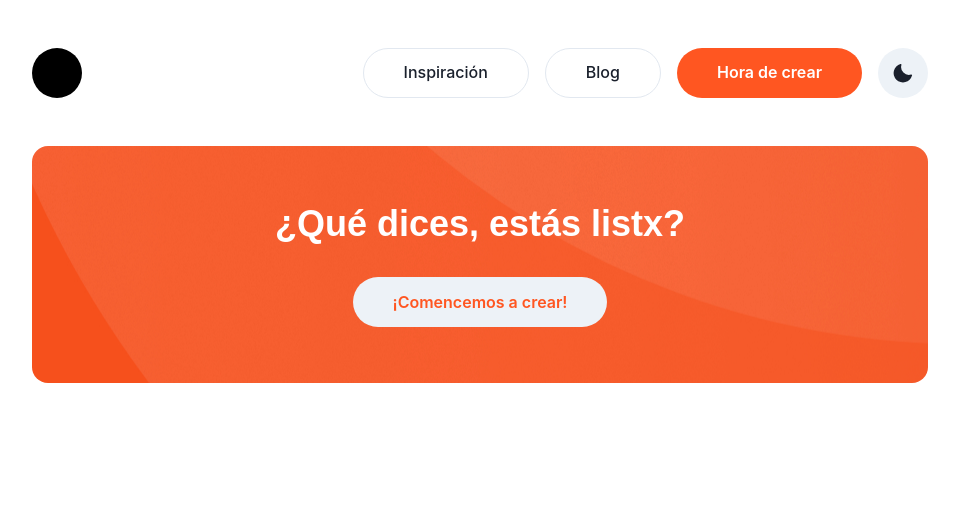
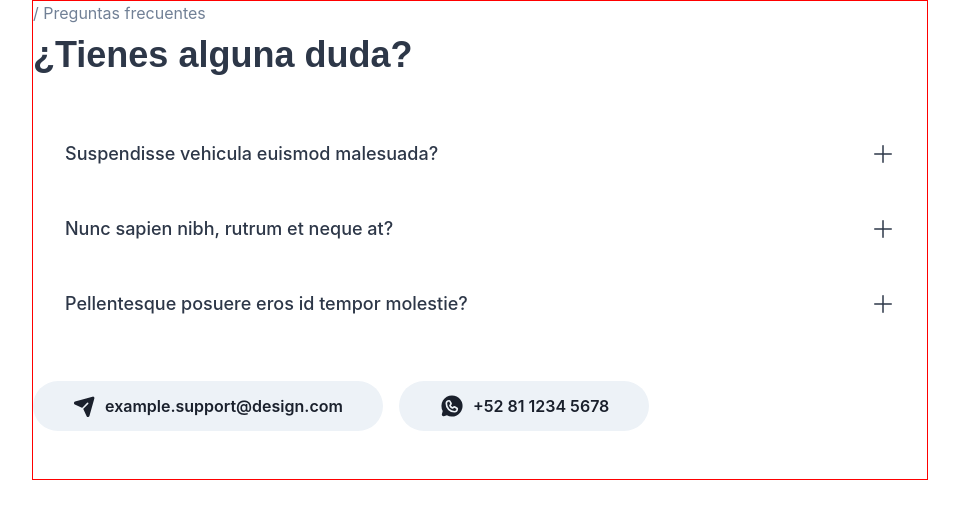
Before and after one commit to jorgesoriax/design-app, a Next.js app: page / in a window 1280 px wide. Shown: the top 518 px of the page, without its empty margins (160-1119 px from the left). Built offline with nearby package versions, Linux system fonts and the light colour scheme.

Commit message:
feat: added Faq component & edited Onboarding, ReadyTo components

```diff
--- a/pages/index.js
+++ b/pages/index.js
@@ -5,6 +5,7 @@ import Hero from "../src/components/Hero";
 import Onboarding from "../src/components/Onboarding";
 import Gallery from "../src/components/Gallery";
 import ReadyTo from "../src/components/ReadyTo";
+import Faq from "../src/components/Faq";
 
 export default function Home() {
   return (
@@ -16,11 +17,12 @@ export default function Home() {
       </Head>
 
       <Container maxW={{ base: "90%", md: "70%" }} p={0}>
-        <Navbar />
-        {/* <Hero/> */}
-        {/* <Onboarding/> */}
-        {/* <Gallery /> */}
-        <ReadyTo/>
+        {/* <Navbar />
+        <Hero/>
+        <Onboarding/>
+        <Gallery />
+        <ReadyTo/> */}
+        <Faq/>
       </Container>
     </div>
   );
--- /dev/null
+++ b/src/components/Faq.js
@@ -0,0 +1,109 @@
+import { AddIcon, MinusIcon } from "@chakra-ui/icons";
+import {
+  Accordion,
+  AccordionButton,
+  AccordionIcon,
+  AccordionItem,
+  AccordionPanel,
+  Box,
+  Button,
+  HStack,
+  Stack,
+  Text,
+  VStack,
+} from "@chakra-ui/react";
+import Header from "./Header";
+import faq from "../content/faq.json";
+import {
+  At,
+  Minus,
+  PaperPlaneTilt,
+  Plus,
+  WhatsappLogo,
+  X,
+} from "phosphor-react";
+import NextLink from "next/link";
+
+export default function Faq() {
+  const Contact = () => {
+    return (
+      <HStack spacing={4}>
+        <NextLink href="#" legacyBehavior passHref>
+          <Button as="a" leftIcon={<PaperPlaneTilt size={24} weight="fill" />}>
+            example.support@design.com
+          </Button>
+        </NextLink>
+        <NextLink href="#" legacyBehavior passHref>
+          <Button as="a" leftIcon={<WhatsappLogo size={26} weight="fill" />}>
+            +52 81 1234 5678
+          </Button>
+        </NextLink>
+      </HStack>
+    );
+  };
+  const AccordionContainer = () => {
+    return (
+      <Accordion allowMultiple pb={12}>
+        <VStack spacing={4}>
+          {faq.map(({ question, answer }, index) => (
+            <AccordionItem w="full" border={0}>
+              {({ isExpanded }) => (
+                <Stack
+                  spacing={0}
+                  borderRadius="2xl"
+                  py={2}
+                  px={4}
+                  bg={isExpanded ? "gray.100" : ""}
+                  _hover={{
+                    bg: "brand.50",
+                  }}
+                  role="group"
+                >
+                  <h2>
+                    <AccordionButton
+                      _hover={{
+                        bg: "transparent",
+                        color: "brand.500",
+                      }}
+                      _groupHover={{
+                        bg: "transparent",
+                        color: "brand.500",
+                      }}
+                      transition="none"
+                    >
+                      <Text
+                        flex={1}
+                        textAlign="left"
+                        fontWeight="medium"
+                        fontSize={18}
+                      >
+                        {question}
+                      </Text>
+                      {isExpanded ? <Minus size={24} /> : <Plus size={24} />}
+                    </AccordionButton>
+                  </h2>
+                  <AccordionPanel color="gray.500">{answer}</AccordionPanel>
+                </Stack>
+              )}
+            </AccordionItem>
+          ))}
+        </VStack>
+      </Accordion>
+    );
+  };
+  const FaqContainer = ({ children }) => {
+    return (
+      <Stack spacing={0} pb={{ base: 8, md: 12 }} border="1px solid red">
+        {children}
+      </Stack>
+    );
+  };
+
+  return (
+    <FaqContainer>
+      <Header section="Preguntas frecuentes" title="¿Tienes alguna duda?" />
+      <AccordionContainer />
+      <Contact />
+    </FaqContainer>
+  );
+}
--- a/src/components/Onboarding.js
+++ b/src/components/Onboarding.js
@@ -17,7 +17,7 @@ export default function Onboarding() {
         >
           <Image src="/images/card.png" alt="hero image" fit="cover" />
         </Stack>
-        <Text fontWeight="medium">{title}</Text>
+        <Text fontWeight="medium" fontSize={18}>{title}</Text>
         <Text color="gray.500">{description}</Text>
       </VStack>
     );
--- a/src/components/ReadyTo.js
+++ b/src/components/ReadyTo.js
@@ -1,6 +1,7 @@
-import { Button, Heading, Stack } from "@chakra-ui/react"
+import { Button, Heading, Stack } from "@chakra-ui/react";
 
 export default function ReadyTo() {
+  const Banner = () => {
     return (
       <Stack
       bgImage="url('/images/ready-to.jpg')"
@@ -12,8 +13,26 @@ export default function ReadyTo() {
       borderRadius="2xl"
       spacing={8}
     >
-			<Heading color="white" fontWeight="semibold">¿Qué dices, estás listx?</Heading>
-			<Button w="fit-content" color="brand.500">¡Comencemos a crear!</Button>
+      <Heading color="white" fontWeight="semibold">
+        ¿Qué dices, estás listx?
+      </Heading>
+      <Button w="fit-content" color="brand.500">
+        ¡Comencemos a crear!
+      </Button>
     </Stack>
     )
   }
+  const ReadyToContainer = ({children}) => {
+    return (
+      <Stack py={12}>
+        {children}
+      </Stack>
+    )
+  }
+
+  return (
+    <ReadyToContainer>
+      <Banner/>
+    </ReadyToContainer>
+  );
+}
--- /dev/null
+++ b/src/content/faq.json
@@ -0,0 +1,14 @@
+[
+	{
+		"question": "Suspendisse vehicula euismod malesuada?",
+		"answer": "Lorem ipsum dolor sit amet, consectetur adipiscing elit. Morbi egestas condimentum lectus, nec malesuada odio fermentum non. Proin iaculis ultrices ligula nec aliquam. "
+	},
+	{
+		"question": "Nunc sapien nibh, rutrum et neque at?",
+		"answer": "Donec quis arcu massa. Curabitur placerat condimentum vehicula. Nullam pulvinar, urna id scelerisque vulputate, arcu eros condimentum nulla, sit amet venenatis quam ligula ornare eros."
+	},
+	{
+		"question": "Pellentesque posuere eros id tempor molestie?",
+		"answer": "Pellentesque et vestibulum magna. In hac habitasse platea dictumst. Maecenas suscipit magna sed placerat blandit. Nullam accumsan erat vitae ligula pellentesque, non sodales nibh gravida. Maecenas tempor nibh a ipsum viverra, ac molestie orci porta. Nullam ornare nunc id neque imperdiet gravida."
+	}
+]
--- a/src/utils/theme.js
+++ b/src/utils/theme.js
@@ -27,7 +27,7 @@ const theme = extendTheme({
   styles: {
     global: (props) => ({
       "html, body": {
-        color: props.colorMode === "dark" ? "white" : "gray.600",
+        color: props.colorMode === "dark" ? "white" : "gray.700",
       },
     }),
   },
```
Lines whose indentation alone changed are shown as unchanged.
